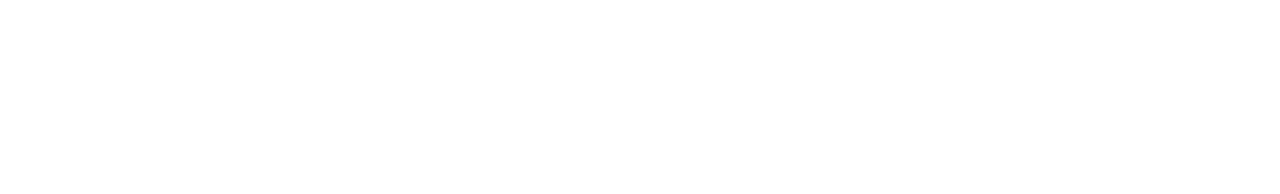
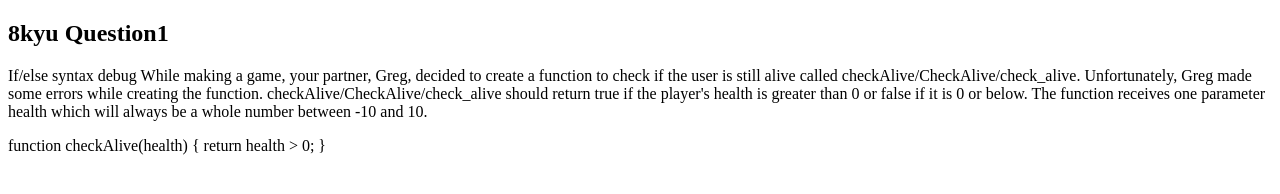
Before and after one commit to iperez-dev/codewars, a plain HTML site: page index.html in a window 1280 px wide. Drawn offline with Linux system fonts and the light colour scheme.

Commit message:
commit ky8 question1

```diff
--- a/index.html
+++ b/index.html
@@ -6,5 +6,20 @@
     <meta name="viewport" content="width=device-width, initial-scale=1.0" />
     <title>Codewars Q&A</title>
   </head>
-  <body></body>
+  <body>
+    <!------------------------- question1 -------------------->
+    <article>
+      <h2>8kyu Question1</h2>
+      <p>
+        If/else syntax debug While making a game, your partner, Greg, decided to
+        create a function to check if the user is still alive called
+        checkAlive/CheckAlive/check_alive. Unfortunately, Greg made some errors
+        while creating the function. checkAlive/CheckAlive/check_alive should
+        return true if the player's health is greater than 0 or false if it is 0
+        or below. The function receives one parameter health which will always
+        be a whole number between -10 and 10.
+      </p>
+      <p>function checkAlive(health) { return health > 0; }</p>
+    </article>
+  </body>
 </html>
```
Also changed, not shown: risky.html (deleted).
